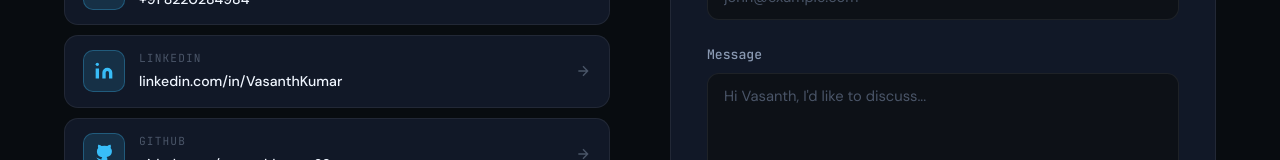
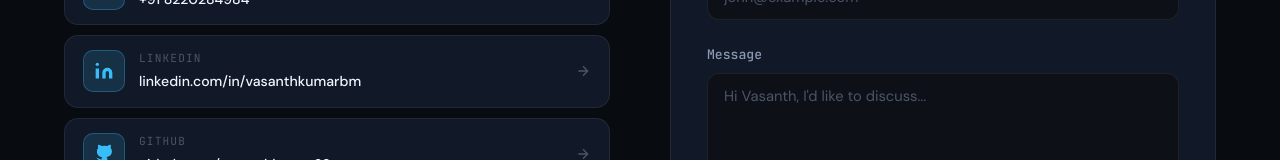
Before and after one commit to VasanthKumar29/vasanth-portfolio, a React (Create React App) app: page / in a window 1280 px wide. Shown: the part 7605-7765 px from the top of the page. Built offline with nearby package versions, Linux system fonts and the light colour scheme; the HTML template or start-up script is replaced by a standard one.

Commit message:
fix: update LinkedIn URL to vasanthkumarbm

```diff
--- a/src/components/Contact.js
+++ b/src/components/Contact.js
@@ -25,8 +25,8 @@ const contactLinks = [
   },
   {
     label: 'LinkedIn',
-    value: 'linkedin.com/in/VasanthKumar',
-    href: 'https://linkedin.com/in/VasanthKumar',
+    value: 'linkedin.com/in/vasanthkumarbm',
+    href: 'https://www.linkedin.com/in/vasanthkumarbm/',
     icon: (
       <svg width="20" height="20" viewBox="0 0 24 24" fill="currentColor">
         <path d="M16 8a6 6 0 0 1 6 6v7h-4v-7a2 2 0 0 0-2-2 2 2 0 0 0-2 2v7h-4v-7a6 6 0 0 1 6-6zM2 9h4v12H2z"/>
--- a/src/components/Footer.js
+++ b/src/components/Footer.js
@@ -17,7 +17,7 @@ export default function Footer() {
         </div>
         <div className="footer-right">
           <a href="https://github.com/vasanthkumar29" target="_blank" rel="noreferrer" className="footer-link">GitHub</a>
-          <a href="https://linkedin.com/in/VasanthKumar" target="_blank" rel="noreferrer" className="footer-link">LinkedIn</a>
+          <a href="https://www.linkedin.com/in/vasanthkumarbm/" target="_blank" rel="noreferrer" className="footer-link">LinkedIn</a>
           <a href="mailto:vasanthkumarbm29@gmail.com" className="footer-link">Email</a>
         </div>
       </div>
--- a/src/components/Hero.js
+++ b/src/components/Hero.js
@@ -98,7 +98,7 @@ export default function Hero() {
           </div>
 
           <div className="hero-social animate-fade-in-up delay-6">
-            <a href="https://linkedin.com/in/VasanthKumar" target="_blank" rel="noreferrer" className="social-link" aria-label="LinkedIn">
+            <a href="https://www.linkedin.com/in/vasanthkumarbm/" target="_blank" rel="noreferrer" className="social-link" aria-label="LinkedIn">
               <svg width="18" height="18" viewBox="0 0 24 24" fill="currentColor">
                 <path d="M16 8a6 6 0 0 1 6 6v7h-4v-7a2 2 0 0 0-2-2 2 2 0 0 0-2 2v7h-4v-7a6 6 0 0 1 6-6zM2 9h4v12H2z"/>
                 <circle cx="4" cy="4" r="2"/>
```
